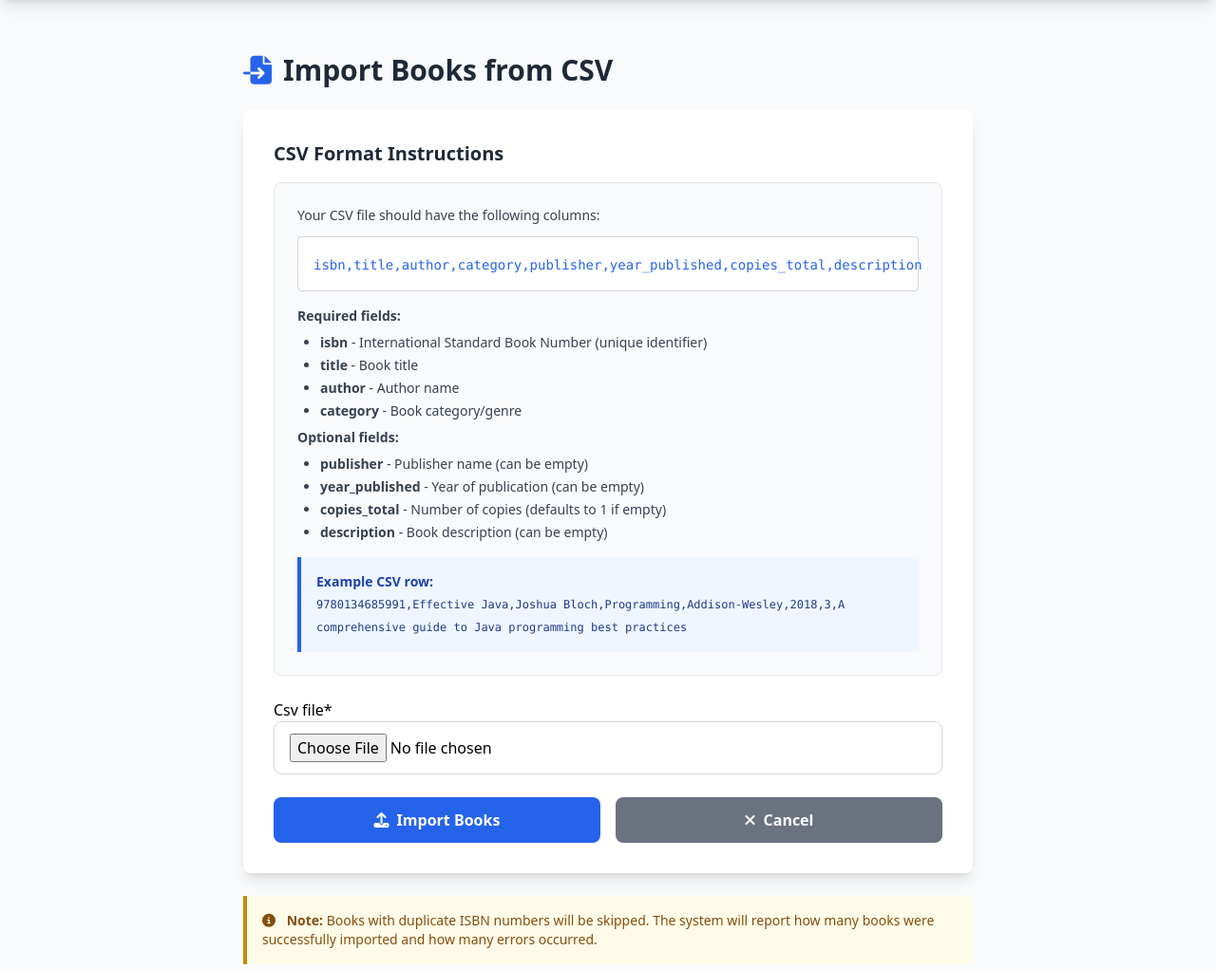
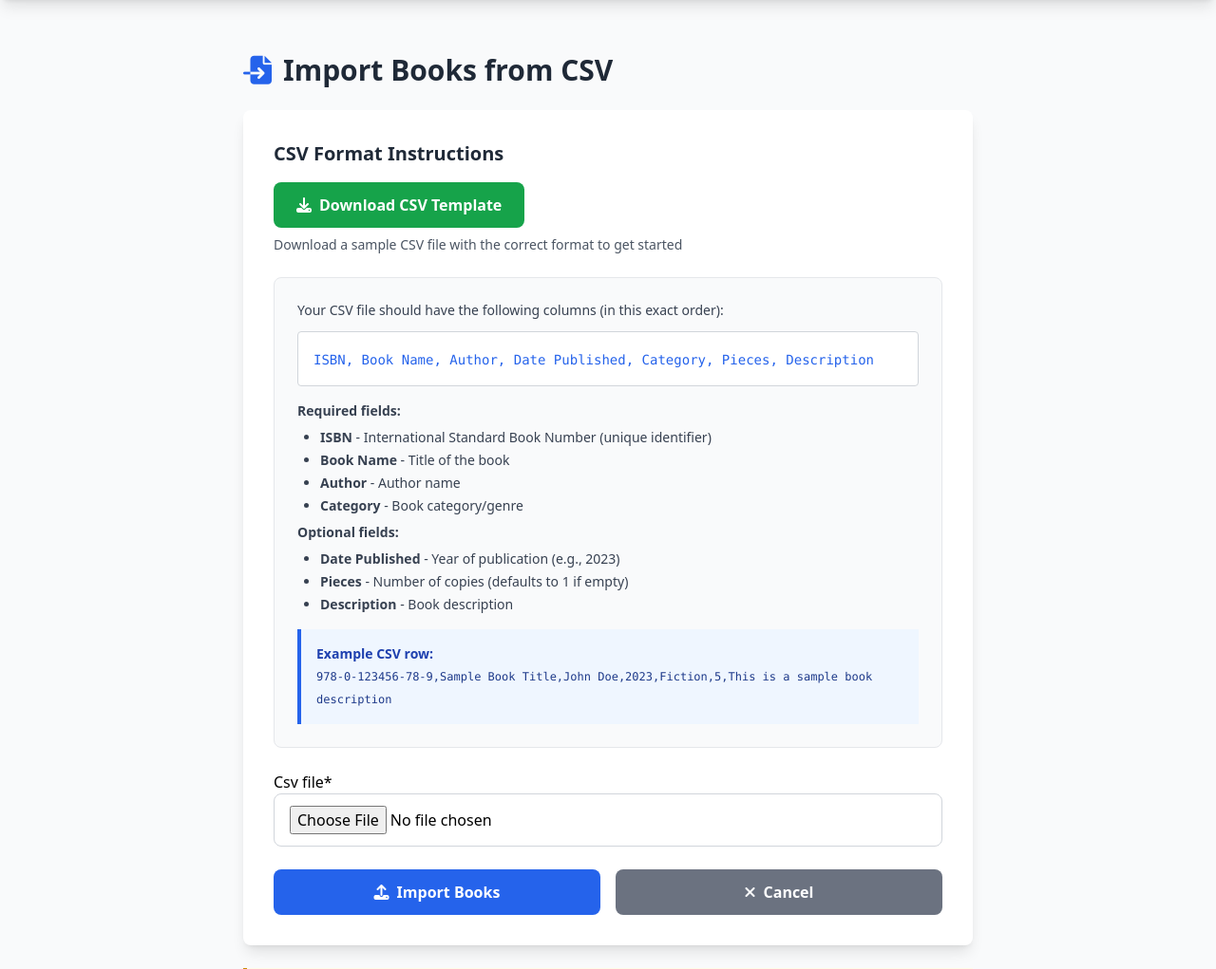
Before and after one commit to itsmehedwig/library, a Django app: page /admin/import-books/ in a window 1280 px wide. Shown: the part 56-1077 px from the top of the page at 95% size. Run offline with Django 5.2, Linux system fonts and the light colour scheme; a user stored in the database is signed in; some libraries are stand-ins or nearby versions.

Commit message:
Update book and student CSV import formats with new templates
Correct CSV import formats for books and students by updating the Django templates. Added download template functionality and refined column names and descriptions for clarity.

Replit-Commit-Author: Agent
Replit-Commit-Session-Id: 0ed7bf77-3e7c-41b4-8807-1825756e3ebb
Replit-Commit-Checkpoint-Type: intermediate_checkpoint

```diff
--- a/library/templates/library/import_books_csv.html
+++ b/library/templates/library/import_books_csv.html
@@ -19,33 +19,40 @@
 
     <div class="bg-white rounded-lg shadow-lg p-8 mb-6">
         <h2 class="text-xl font-bold text-gray-800 mb-4">CSV Format Instructions</h2>
+
+        <div class="mb-6">
+            <a href="{% url 'download_books_csv_template' %}" class="inline-block bg-green-600 text-white px-6 py-3 rounded-lg hover:bg-green-700 transition font-semibold">
+                <i class="fas fa-download mr-2"></i>Download CSV Template
+            </a>
+            <p class="text-sm text-gray-600 mt-2">Download a sample CSV file with the correct format to get started</p>
+        </div>
+
         <div class="bg-gray-50 border border-gray-200 rounded-lg p-6 mb-6">
-            <p class="text-sm text-gray-700 mb-3">Your CSV file should have the following columns:</p>
+            <p class="text-sm text-gray-700 mb-3">Your CSV file should have the following columns (in this exact order):</p>
             <div class="bg-white border border-gray-300 rounded p-4 mb-4">
-                <code class="text-sm text-blue-600">isbn,title,author,category,publisher,year_published,copies_total,description</code>
+                <code class="text-sm text-blue-600">ISBN, Book Name, Author, Date Published, Category, Pieces, Description</code>
             </div>
 
             <div class="space-y-2 text-sm text-gray-700">
                 <p><strong>Required fields:</strong></p>
                 <ul class="list-disc ml-6 space-y-1">
-                    <li><strong>isbn</strong> - International Standard Book Number (unique identifier)</li>
-                    <li><strong>title</strong> - Book title</li>
-                    <li><strong>author</strong> - Author name</li>
-                    <li><strong>category</strong> - Book category/genre</li>
+                    <li><strong>ISBN</strong> - International Standard Book Number (unique identifier)</li>
+                    <li><strong>Book Name</strong> - Title of the book</li>
+                    <li><strong>Author</strong> - Author name</li>
+                    <li><strong>Category</strong> - Book category/genre</li>
                 </ul>
 
                 <p class="mt-3"><strong>Optional fields:</strong></p>
                 <ul class="list-disc ml-6 space-y-1">
-                    <li><strong>publisher</strong> - Publisher name (can be empty)</li>
-                    <li><strong>year_published</strong> - Year of publication (can be empty)</li>
-                    <li><strong>copies_total</strong> - Number of copies (defaults to 1 if empty)</li>
-                    <li><strong>description</strong> - Book description (can be empty)</li>
+                    <li><strong>Date Published</strong> - Year of publication (e.g., 2023)</li>
+                    <li><strong>Pieces</strong> - Number of copies (defaults to 1 if empty)</li>
+                    <li><strong>Description</strong> - Book description</li>
                 </ul>
             </div>
 
             <div class="mt-4 bg-blue-50 border-l-4 border-blue-600 p-4">
                 <p class="text-sm text-blue-800"><strong>Example CSV row:</strong></p>
-                <code class="text-xs text-blue-900">9780134685991,Effective Java,Joshua Bloch,Programming,Addison-Wesley,2018,3,A comprehensive guide to Java programming best practices</code>
+                <code class="text-xs text-blue-900">978-0-123456-78-9,Sample Book Title,John Doe,2023,Fiction,5,This is a sample book description</code>
             </div>
         </div>
 
```
Also changed, not shown: library/templates/library/import_students.html (+13 -2 lines), 3 other files.
